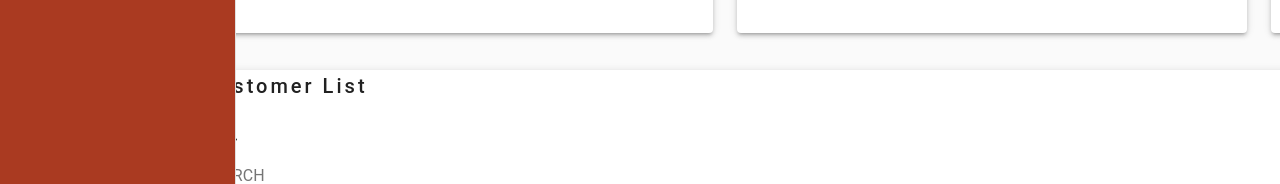
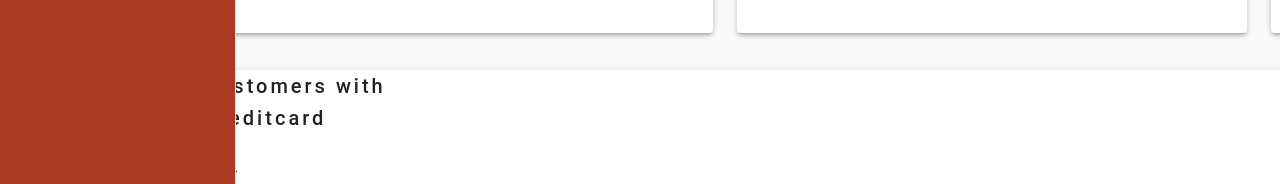
Before and after one commit to ilagon/frontend-optimum-solution, a React (Create React App) app in the folder frontend/: page /Admin in a window 1280 px wide. Shown: the part 297-481 px from the top of the page. Built offline with nearby package versions, Linux system fonts and the light colour scheme; no server answers.

Commit message:
overview page

```diff
--- a/frontend/src/components/admin_components/Overview.js
+++ b/frontend/src/components/admin_components/Overview.js
@@ -141,7 +141,7 @@ export default function Overview() {
               <Table className={classes.table}>
                 <TableHead>
                   <Typography variant="h6" style={{ letterSpacing: "3px" }}>
-                    Customer List
+                    Customers with Creditcard
                   </Typography>
                   <Grid>
                     <FontAwesomeIcon
```
